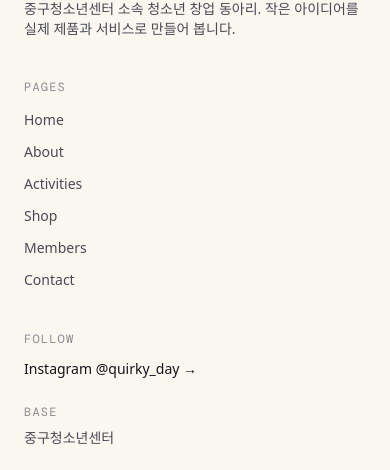
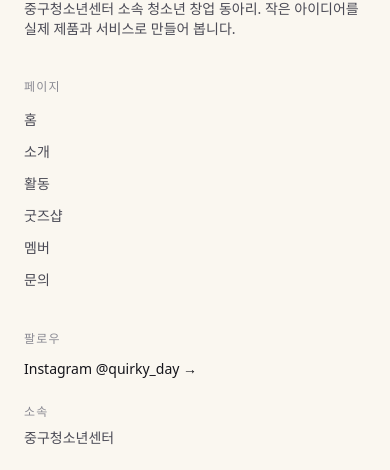
Before and after one commit to efface-studio/QuirkyDay-Client, a React (Vite) app: page /shop in a window 390 px wide. Shown: the part 4635-5105 px from the top of the page. Built offline with nearby package versions, Linux system fonts and the light colour scheme; a web font is replaced by a local one.

Commit message:
chore(nav): translate sidebar/header/footer labels to Korean
- navLinks label: Home/About/Activities/Shop/Members/Contact →
  홈/소개/활동/굿즈샵/멤버/문의 (sidebar + mobile drawer pick this up)
- Footer section labels: Pages/Follow/Base → 페이지/팔로우/소속

```diff
--- a/src/components/Footer.tsx
+++ b/src/components/Footer.tsx
@@ -15,7 +15,7 @@ export function Footer() {
 
           <div>
             <p className="font-mono text-xs uppercase tracking-widest text-ink-mute">
-              Pages
+              페이지
             </p>
             <ul className="mt-3 space-y-2">
               {navLinks.map((l) => (
@@ -33,7 +33,7 @@ export function Footer() {
 
           <div>
             <p className="font-mono text-xs uppercase tracking-widest text-ink-mute">
-              Follow
+              팔로우
             </p>
             <a
               href={site.instagram}
@@ -44,7 +44,7 @@ export function Footer() {
               Instagram {site.instagramHandle} →
             </a>
             <p className="mt-6 font-mono text-xs uppercase tracking-widest text-ink-mute">
-              Base
+              소속
             </p>
             <p className="mt-2 text-sm text-ink-soft">{site.location}</p>
           </div>
--- a/src/config/site.ts
+++ b/src/config/site.ts
@@ -20,10 +20,10 @@ export const site = {
  * scrollspy가 점을 옮길 때 사용한다.
  */
 export const navLinks = [
-  { to: '/', label: 'Home', sectionId: 'home' },
-  { to: '/about', label: 'About', sectionId: 'about' },
-  { to: '/activities', label: 'Activities', sectionId: 'activities' },
-  { to: '/shop', label: 'Shop', sectionId: 'shop' },
-  { to: '/members', label: 'Members', sectionId: 'members' },
-  { to: '/contact', label: 'Contact', sectionId: 'contact' },
+  { to: '/', label: '홈', sectionId: 'home' },
+  { to: '/about', label: '소개', sectionId: 'about' },
+  { to: '/activities', label: '활동', sectionId: 'activities' },
+  { to: '/shop', label: '굿즈샵', sectionId: 'shop' },
+  { to: '/members', label: '멤버', sectionId: 'members' },
+  { to: '/contact', label: '문의', sectionId: 'contact' },
 ] as const
```
